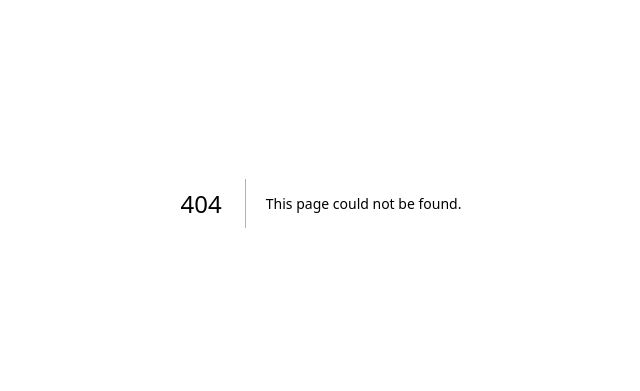
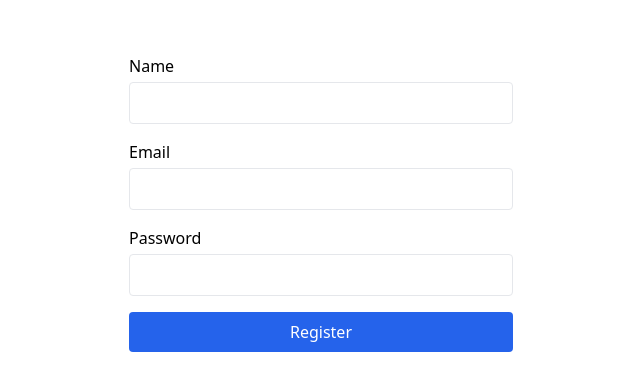
Before and after one commit to Dez-009/Gold-standard-Orchestration, a Next.js app in the folder frontend/: page /register in a window 1280 px wide. Before the commit this address had no page. Shown: the part 197-588 px from the top of the page, without its empty margins (319-959 px from the left). Built offline with nearby package versions, Linux system fonts and the light colour scheme; no server answers.

Commit message:
Add basic auth forms and services

```diff
--- /dev/null
+++ b/frontend/app/login/page.tsx
@@ -0,0 +1,30 @@
+// Page implementing the login form
+// Uses AuthForm component to submit credentials to backend
+
+'use client';
+import AuthForm from '../../components/AuthForm';
+import { loginUser } from '../../services/authService';
+
+export default function LoginPage() {
+  // Handler passed to AuthForm for submission
+  const handleLogin = async (values: Record<string, string>) => {
+    const data = await loginUser({
+      email: values.email,
+      password: values.password
+    });
+    // Store JWT token in localStorage temporarily
+    localStorage.setItem('token', data.access_token);
+  };
+
+  // Fields required for login form
+  const fields = [
+    { name: 'email', label: 'Email', type: 'email' },
+    { name: 'password', label: 'Password', type: 'password' }
+  ];
+
+  return (
+    <div className="flex items-center justify-center min-h-screen">
+      <AuthForm submitText="Login" fields={fields} onSubmit={handleLogin} />
+    </div>
+  );
+}
--- /dev/null
+++ b/frontend/app/register/page.tsx
@@ -0,0 +1,30 @@
+// Page implementing the user registration form
+// Uses AuthForm component and posts data to backend
+
+'use client';
+import AuthForm from '../../components/AuthForm';
+import { registerUser } from '../../services/authService';
+
+export default function RegisterPage() {
+  // Handler passed to AuthForm for submission
+  const handleRegister = async (values: Record<string, string>) => {
+    await registerUser({
+      name: values.name,
+      email: values.email,
+      password: values.password
+    });
+  };
+
+  // Fields required for registration form
+  const fields = [
+    { name: 'name', label: 'Name', type: 'text' },
+    { name: 'email', label: 'Email', type: 'email' },
+    { name: 'password', label: 'Password', type: 'password' }
+  ];
+
+  return (
+    <div className="flex items-center justify-center min-h-screen">
+      <AuthForm submitText="Register" fields={fields} onSubmit={handleRegister} />
+    </div>
+  );
+}
--- /dev/null
+++ b/frontend/components/AuthForm.tsx
@@ -0,0 +1,68 @@
+// Generic authentication form component used for login and registration
+// Accepts dynamic fields and handles submission through a callback
+
+'use client';
+import { useState } from 'react';
+
+// Definition of a form field the component will render
+interface Field {
+  name: string;
+  label: string;
+  type: string;
+}
+
+interface AuthFormProps {
+  fields: Field[]; // Fields to display
+  submitText: string; // Button text
+  onSubmit: (values: Record<string, string>) => Promise<void>; // Handler called on form submit
+}
+
+export default function AuthForm({ fields, submitText, onSubmit }: AuthFormProps) {
+  // Local state to store user input values
+  const [values, setValues] = useState<Record<string, string>>({});
+  const [message, setMessage] = useState<string | null>(null);
+
+  // Update state when inputs change
+  const handleChange = (e: React.ChangeEvent<HTMLInputElement>) => {
+    setValues({ ...values, [e.target.name]: e.target.value });
+  };
+
+  // Handle form submission
+  const handleSubmit = async (e: React.FormEvent) => {
+    e.preventDefault();
+    try {
+      await onSubmit(values); // Call provided handler
+      setMessage('Success');
+    } catch (error: any) {
+      // Display error message from backend or generic one
+      setMessage(error.response?.data?.detail || 'Something went wrong');
+    }
+  };
+
+  return (
+    <form onSubmit={handleSubmit} className="space-y-4 max-w-sm w-full">
+      {fields.map((field) => (
+        <div key={field.name} className="flex flex-col">
+          <label htmlFor={field.name} className="mb-1 font-medium">
+            {field.label}
+          </label>
+          <input
+            id={field.name}
+            name={field.name}
+            type={field.type}
+            onChange={handleChange}
+            required
+            className="border rounded p-2"
+          />
+        </div>
+      ))}
+      <button
+        type="submit"
+        className="w-full bg-blue-600 text-white py-2 rounded hover:bg-blue-700"
+      >
+        {submitText}
+      </button>
+      {message && <p className="text-center text-sm">{message}</p>}
+    </form>
+  );
+}
--- /dev/null
+++ b/frontend/services/apiClient.ts
@@ -0,0 +1,10 @@
+// Axios instance configured for the backend API
+// Exports a pre-configured Axios client pointing to the backend URL
+import axios from 'axios';
+
+// Create the Axios instance with baseURL from env variable or default
+const apiClient = axios.create({
+  baseURL: process.env.NEXT_PUBLIC_API_URL || 'http://localhost:8000'
+});
+
+export default apiClient;
--- /dev/null
+++ b/frontend/services/authService.ts
@@ -0,0 +1,20 @@
+// Authentication service wrapping API calls
+// Provides helper functions for user registration and login
+
+import apiClient from './apiClient';
+
+// Register a new user with the given data
+export async function registerUser(data: {
+  name: string;
+  email: string;
+  password: string;
+}) {
+  const response = await apiClient.post('/auth/register', data);
+  return response.data;
+}
+
+// Log in a user and return the JWT token
+export async function loginUser(data: { email: string; password: string }) {
+  const response = await apiClient.post('/auth/login', data);
+  return response.data;
+}
```
